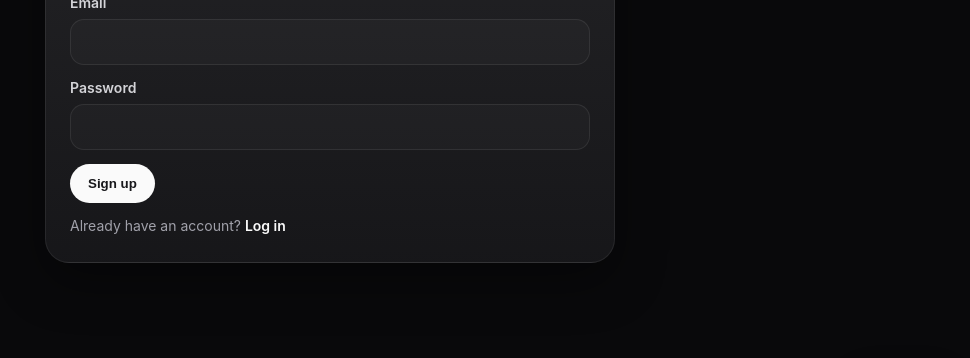
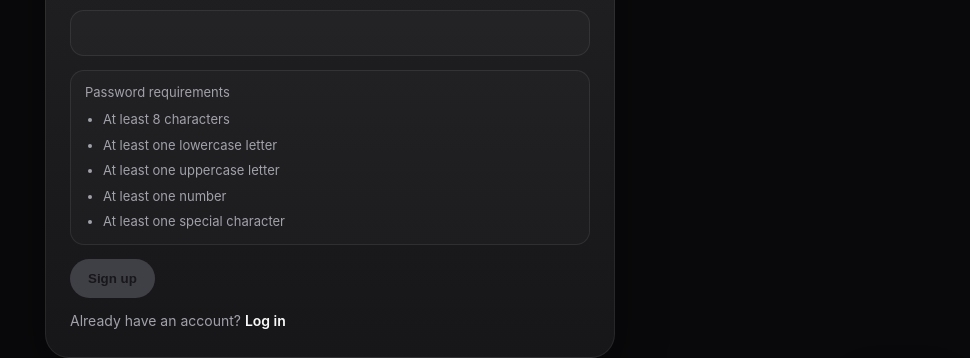
Before and after one commit to christophroediger/cortexrate, a Next.js app: page /signup in a window 1280 px wide. Shown: the part 377-735 px from the top of the page, without its empty margins (310-1280 px from the left). Built offline with nearby package versions, Linux system fonts and the light colour scheme; no server answers.

Commit message:
improve password validation and auth error messaging

```diff
--- /dev/null
+++ b/components/auth/password-requirements.tsx
@@ -0,0 +1,55 @@
+"use client";
+
+import { getPasswordPolicyChecks } from "@/lib/password-policy";
+
+type PasswordRequirementsProps = {
+  password: string;
+};
+
+export function PasswordRequirements({ password }: PasswordRequirementsProps) {
+  const checks = getPasswordPolicyChecks(password);
+
+  return (
+    <div
+      style={{
+        display: "grid",
+        gap: 8,
+        padding: "12px 14px",
+        borderRadius: 14,
+        border: "1px solid rgba(244, 244, 245, 0.08)",
+        backgroundColor: "rgba(255, 255, 255, 0.02)"
+      }}
+    >
+      <p style={{ margin: 0, color: "#a1a1aa", fontSize: 13, lineHeight: 1.5 }}>
+        Password requirements
+      </p>
+      <ul
+        style={{
+          margin: 0,
+          paddingLeft: 18,
+          display: "grid",
+          gap: 6,
+          color: "#d4d4d8",
+          fontSize: 13,
+          lineHeight: 1.5
+        }}
+      >
+        {checks.map((check) => (
+          <li
+            key={check.id}
+            style={{
+              color:
+                password.length === 0
+                  ? "#a1a1aa"
+                  : check.isSatisfied
+                    ? "#86efac"
+                    : "#fca5a5"
+            }}
+          >
+            {check.label}
+          </li>
+        ))}
+      </ul>
+    </div>
+  );
+}
--- a/components/auth/sign-up-form.tsx
+++ b/components/auth/sign-up-form.tsx
@@ -3,6 +3,9 @@
 import Link from "next/link";
 import { useRouter } from "next/navigation";
 import { useState } from "react";
+
+import { PasswordRequirements } from "@/components/auth/password-requirements";
+import { PASSWORD_POLICY_MESSAGE, isPasswordPolicySatisfied } from "@/lib/password-policy";
 
 type SignUpFormProps = {
   redirectTo: string;
@@ -36,9 +39,17 @@ export function SignUpForm({ redirectTo }: SignUpFormProps) {
   const [errorMessage, setErrorMessage] = useState<string | null>(null);
   const [successMessage, setSuccessMessage] = useState<string | null>(null);
   const [isPending, setIsPending] = useState(false);
+  const isPasswordValid = isPasswordPolicySatisfied(password);
 
   async function handleSubmit(event: React.FormEvent<HTMLFormElement>) {
     event.preventDefault();
+
+    if (!isPasswordValid) {
+      setErrorMessage(PASSWORD_POLICY_MESSAGE);
+      setSuccessMessage(null);
+      return;
+    }
+
     setIsPending(true);
     setErrorMessage(null);
     setSuccessMessage(null);
@@ -126,17 +137,19 @@ export function SignUpForm({ redirectTo }: SignUpFormProps) {
         />
       </label>
 
+      <PasswordRequirements password={password} />
+
       <button
         type="submit"
-        disabled={isPending}
+        disabled={isPending || !isPasswordValid}
         style={{
           padding: "12px 18px",
           borderRadius: 999,
           border: "none",
-          backgroundColor: isPending ? "#3f3f46" : "#fafafa",
+          backgroundColor: isPending || !isPasswordValid ? "#3f3f46" : "#fafafa",
           color: "#18181b",
           fontWeight: 700,
-          cursor: isPending ? "default" : "pointer",
+          cursor: isPending || !isPasswordValid ? "default" : "pointer",
           justifySelf: "start"
         }}
       >
--- /dev/null
+++ b/lib/password-policy.ts
@@ -0,0 +1,60 @@
+export type PasswordPolicyRule = {
+  id: "length" | "lowercase" | "uppercase" | "number" | "special";
+  label: string;
+  test: (password: string) => boolean;
+};
+
+export const PASSWORD_POLICY_MESSAGE =
+  "Password must include uppercase, lowercase, number, and special character.";
+
+export const PASSWORD_POLICY_RULES: PasswordPolicyRule[] = [
+  {
+    id: "length",
+    label: "At least 8 characters",
+    test: (password) => password.length >= 8
+  },
+  {
+    id: "lowercase",
+    label: "At least one lowercase letter",
+    test: (password) => /[a-z]/.test(password)
+  },
+  {
+    id: "uppercase",
+    label: "At least one uppercase letter",
+    test: (password) => /[A-Z]/.test(password)
+  },
+  {
+    id: "number",
+    label: "At least one number",
+    test: (password) => /\d/.test(password)
+  },
+  {
+    id: "special",
+    label: "At least one special character",
+    test: (password) => /[^A-Za-z0-9]/.test(password)
+  }
+];
+
+export function getPasswordPolicyChecks(password: string) {
+  return PASSWORD_POLICY_RULES.map((rule) => ({
+    ...rule,
+    isSatisfied: rule.test(password)
+  }));
+}
+
+export function isPasswordPolicySatisfied(password: string) {
+  return PASSWORD_POLICY_RULES.every((rule) => rule.test(password));
+}
+
+export function isPasswordPolicyErrorMessage(message: string) {
+  const normalizedMessage = message.toLowerCase();
+
+  return (
+    normalizedMessage.includes("password") &&
+    (normalizedMessage.includes("uppercase") ||
+      normalizedMessage.includes("lowercase") ||
+      normalizedMessage.includes("special") ||
+      normalizedMessage.includes("number") ||
+      normalizedMessage.includes("digit"))
+  );
+}
```
Also changed, not shown: app/api/auth/update-password/route.ts (+13 -3 lines), components/auth/update-password-form.tsx (+19 -3 lines), 1 other file (tests, documents, lock files or other folders).
